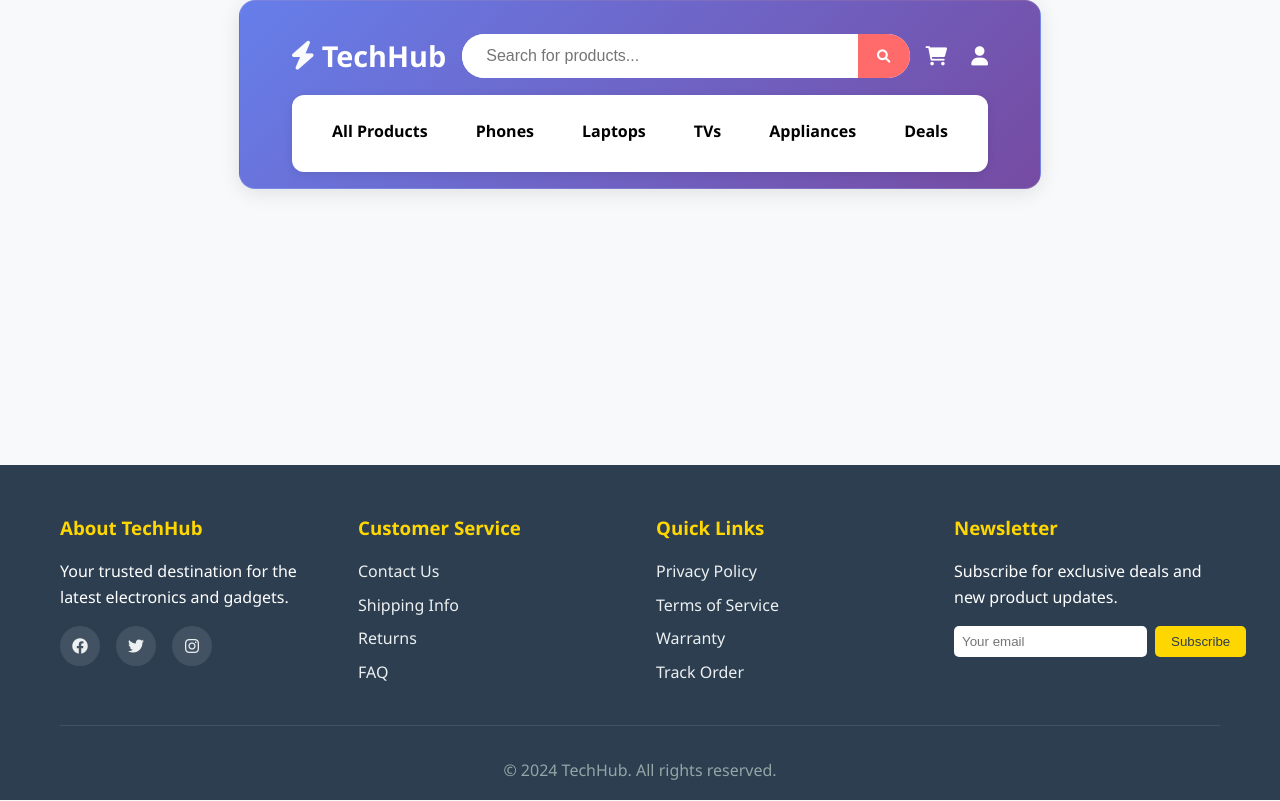
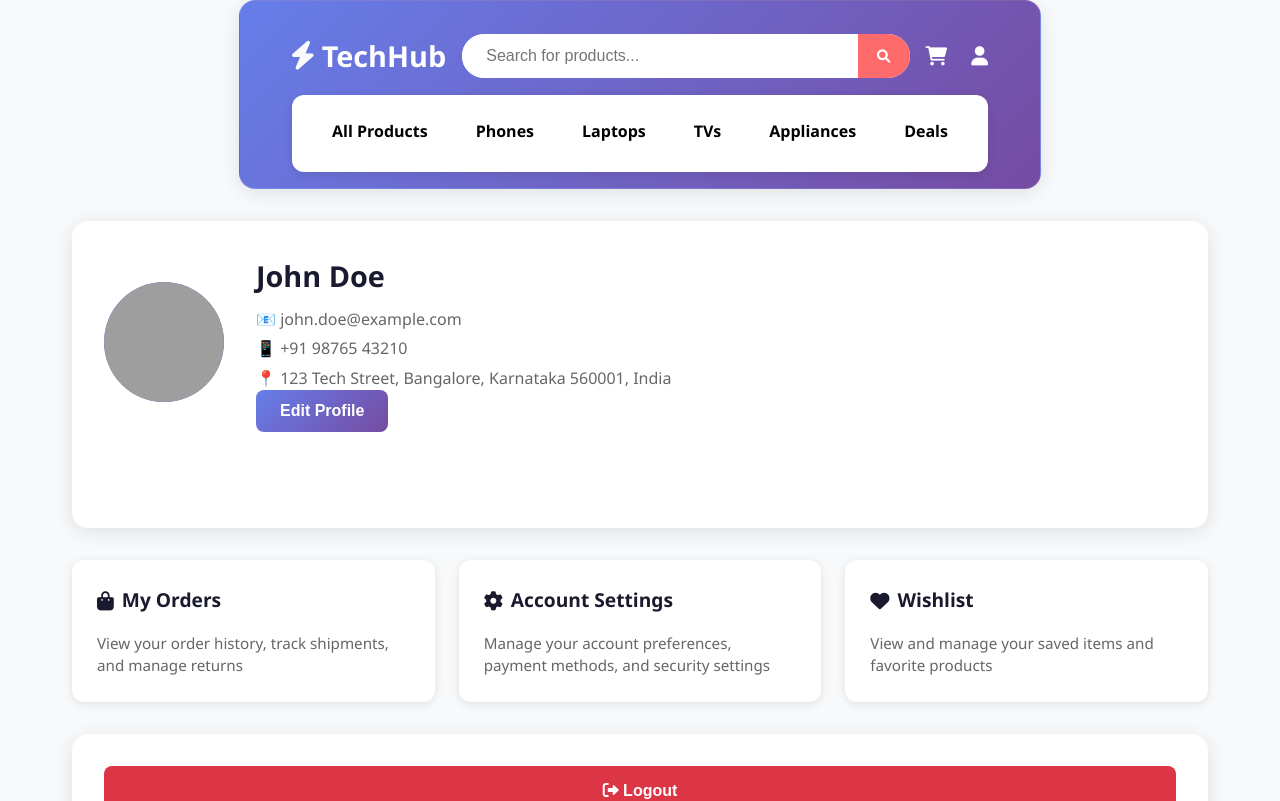
Before and after one commit to Akashprasad22/TechWorld, a React (Create React App) app in the folder client/: page /profile in a window 1280 px wide. Shown: the top 801 px of the page. Built offline with nearby package versions, Linux system fonts and the light colour scheme; grey boxes are pictures that could not be loaded.

Commit message:
Create complete profile page with user details and edit functionality

```diff
--- a/client/src/App.js
+++ b/client/src/App.js
@@ -6,6 +6,7 @@ import Hero from './components/Hero';
 import ProductsPage from './pages/ProductsPage';
 import ProductDetailPage from './pages/ProductDetailPage';
 import CartPage from './pages/CartPage';
+import Profile from './pages/Profile';
 import Footer from './components/Footer';
 import GlobalStyles from './styles/GlobalStyles';
 import styled from 'styled-components';
@@ -38,6 +39,7 @@ function App() {
               <Route path="/products" element={<ProductsPage />} />
               <Route path="/product/:id" element={<ProductDetailPage />} />
               <Route path="/cart" element={<CartPage />} />
+              <Route path="/profile" element={<Profile />} />
               <Route path="/category/:category" element={<ProductsPage />} />
             </Routes>
           </MainContent>
--- a/client/src/components/Header.js
+++ b/client/src/components/Header.js
@@ -295,6 +295,7 @@ const Header = () => {
                   <DropdownItem onClick={() => {
                     // Handle logout
                     localStorage.removeItem('token');
+                    localStorage.removeItem('user');
                     navigate('/login');
                     closeProfileDropdown();
                   }}>
--- /dev/null
+++ b/client/src/pages/Profile.js
@@ -0,0 +1,287 @@
+import React, { useState, useEffect } from 'react';
+import styled from 'styled-components';
+import { useNavigate } from 'react-router-dom';
+
+const ProfileContainer = styled.div`
+  max-width: 1200px;
+  margin: 0 auto;
+  padding: 2rem;
+`;
+
+const ProfileCard = styled.div`
+  background: white;
+  border-radius: 16px;
+  box-shadow: 0 4px 20px rgba(0,0,0,0.1);
+  padding: 2rem;
+  margin-bottom: 2rem;
+`;
+
+const ProfileHeader = styled.div`
+  display: flex;
+  align-items: center;
+  gap: 2rem;
+  margin-bottom: 2rem;
+  padding-bottom: 2rem;
+  border-bottom: 1px solid #f0f0f;
+`;
+
+const ProfilePicture = styled.div`
+  width: 120px;
+  height: 120px;
+  border-radius: 50%;
+  background: linear-gradient(135deg, #667eea 0%, #764ba2 100%);
+  display: flex;
+  align-items: center;
+  justify-content: center;
+  font-size: 3rem;
+  color: white;
+  font-weight: bold;
+  overflow: hidden;
+
+  img {
+    width: 100%;
+    height: 100%;
+    object-fit: cover;
+    border-radius: 50%;
+  }
+`;
+
+const ProfileInfo = styled.div`
+  flex: 1;
+`;
+
+const ProfileName = styled.h2`
+  margin: 0 0 0.5rem 0;
+  color: #1a1a2e;
+  font-size: 1.8rem;
+`;
+
+const ProfileEmail = styled.p`
+  margin: 0.25rem 0;
+  color: #666;
+  font-size: 1rem;
+`;
+
+const ProfilePhone = styled.p`
+  margin: 0.25rem 0;
+  color: #666;
+  font-size: 1rem;
+`;
+
+const ProfileAddress = styled.p`
+  margin: 0.25rem 0 0 0;
+  color: #666;
+  font-size: 1rem;
+  line-height: 1.5;
+`;
+
+const EditButton = styled.button`
+  background: linear-gradient(135deg, #667eea 0%, #764ba2 100%);
+  color: white;
+  border: none;
+  padding: 0.75rem 1.5rem;
+  border-radius: 8px;
+  cursor: pointer;
+  font-size: 1rem;
+  font-weight: 600;
+  transition: transform 0.2s, box-shadow 0.2s;
+
+  &:hover {
+    transform: translateY(-2px);
+    box-shadow: 0 6px 20px rgba(102, 126, 234, 0.3);
+  }
+`;
+
+const SectionGrid = styled.div`
+  display: grid;
+  grid-template-columns: repeat(auto-fit, minmax(300px, 1fr));
+  gap: 1.5rem;
+  margin-top: 2rem;
+`;
+
+const SectionCard = styled.div`
+  background: white;
+  border-radius: 12px;
+  box-shadow: 0 2px 10px rgba(0,0,0,0.1);
+  padding: 1.5rem;
+  text-decoration: none;
+  color: #1a1a2e;
+  transition: all 0.3s;
+  border: 1px solid transparent;
+
+  &:hover {
+    transform: translateY(-2px);
+    box-shadow: 0 4px 15px rgba(0,0,0,0.15);
+    border-color: #667eea;
+  }
+`;
+
+const SectionTitle = styled.h3`
+  margin: 0 0 1rem 0;
+  color: #1a1a2e;
+  font-size: 1.2rem;
+  display: flex;
+  align-items: center;
+  gap: 0.5rem;
+`;
+
+const SectionDescription = styled.p`
+  margin: 0;
+  color: #666;
+  font-size: 0.95rem;
+  line-height: 1.5;
+`;
+
+const LogoutButton = styled.button`
+  background: #dc3545;
+  color: white;
+  border: none;
+  padding: 1rem 2rem;
+  border-radius: 8px;
+  cursor: pointer;
+  font-size: 1rem;
+  font-weight: 600;
+  transition: all 0.3s;
+  width: 100%;
+
+  &:hover {
+    background: #c82333;
+    transform: translateY(-2px);
+    box-shadow: 0 4px 15px rgba(220, 53, 69, 0.3);
+  }
+`;
+
+const Profile = () => {
+  const navigate = useNavigate();
+  const [user, setUser] = useState({
+    name: 'John Doe',
+    email: 'john.doe@example.com',
+    phone: '+91 98765 43210',
+    address: '123 Tech Street, Bangalore, Karnataka 560001, India'
+  });
+  const [isEditing, setIsEditing] = useState(false);
+  const [editedUser, setEditedUser] = useState(user);
+
+  useEffect(() => {
+    // Fetch user data from localStorage or API
+    const storedUser = localStorage.getItem('user');
+    if (storedUser) {
+      setUser(JSON.parse(storedUser));
+    }
+  }, []);
+
+  const handleEdit = () => {
+    setIsEditing(true);
+    setEditedUser(user);
+  };
+
+  const handleSave = () => {
+    setUser(editedUser);
+    localStorage.setItem('user', JSON.stringify(editedUser));
+    setIsEditing(false);
+  };
+
+  const handleCancel = () => {
+    setEditedUser(user);
+    setIsEditing(false);
+  };
+
+  const handleLogout = () => {
+    localStorage.removeItem('token');
+    localStorage.removeItem('user');
+    navigate('/login');
+  };
+
+  return (
+    <ProfileContainer>
+      <ProfileCard>
+        <ProfileHeader>
+          <ProfilePicture>
+            <img src="/api/placeholder/120/120" alt="Profile" />
+          </ProfilePicture>
+          <ProfileInfo>
+            {isEditing ? (
+              <>
+                <input
+                  type="text"
+                  value={editedUser.name}
+                  onChange={(e) => setEditedUser({...editedUser, name: e.target.value})}
+                  style={{ fontSize: '1.8rem', marginBottom: '0.5rem', border: '1px solid #ddd', padding: '0.5rem', borderRadius: '4px' }}
+                />
+                <input
+                  type="email"
+                  value={editedUser.email}
+                  onChange={(e) => setEditedUser({...editedUser, email: e.target.value})}
+                  style={{ fontSize: '1rem', marginBottom: '0.25rem', border: '1px solid #ddd', padding: '0.5rem', borderRadius: '4px', width: '100%' }}
+                />
+                <input
+                  type="tel"
+                  value={editedUser.phone}
+                  onChange={(e) => setEditedUser({...editedUser, phone: e.target.value})}
+                  style={{ fontSize: '1rem', marginBottom: '0.25rem', border: '1px solid #ddd', padding: '0.5rem', borderRadius: '4px', width: '100%' }}
+                />
+                <textarea
+                  value={editedUser.address}
+                  onChange={(e) => setEditedUser({...editedUser, address: e.target.value})}
+                  style={{ fontSize: '1rem', border: '1px solid #ddd', padding: '0.5rem', borderRadius: '4px', width: '100%', minHeight: '60px', resize: 'vertical' }}
+                />
+                <div style={{ marginTop: '1rem', display: 'flex', gap: '1rem' }}>
+                  <EditButton onClick={handleSave}>Save</EditButton>
+                  <EditButton onClick={handleCancel} style={{ background: '#6c757d' }}>Cancel</EditButton>
+                </div>
+              </>
+            ) : (
+              <>
+                <ProfileName>{user.name}</ProfileName>
+                <ProfileEmail>📧 {user.email}</ProfileEmail>
+                <ProfilePhone>📱 {user.phone}</ProfilePhone>
+                <ProfileAddress>📍 {user.address}</ProfileAddress>
+                <EditButton onClick={handleEdit}>Edit Profile</EditButton>
+              </>
+            )}
+          </ProfileInfo>
+        </ProfileHeader>
+      </ProfileCard>
+
+      <SectionGrid>
+        <SectionCard as="div" onClick={() => navigate('/orders')}>
+          <SectionTitle>
+            <i className="fas fa-shopping-bag"></i>
+            My Orders
+          </SectionTitle>
+          <SectionDescription>
+            View your order history, track shipments, and manage returns
+          </SectionDescription>
+        </SectionCard>
+
+        <SectionCard as="div" onClick={() => navigate('/settings')}>
+          <SectionTitle>
+            <i className="fas fa-cog"></i>
+            Account Settings
+          </SectionTitle>
+          <SectionDescription>
+            Manage your account preferences, payment methods, and security settings
+          </SectionDescription>
+        </SectionCard>
+
+        <SectionCard as="div" onClick={() => navigate('/wishlist')}>
+          <SectionTitle>
+            <i className="fas fa-heart"></i>
+            Wishlist
+          </SectionTitle>
+          <SectionDescription>
+            View and manage your saved items and favorite products
+          </SectionDescription>
+        </SectionCard>
+      </SectionGrid>
+
+      <ProfileCard style={{ marginTop: '2rem' }}>
+        <LogoutButton onClick={handleLogout}>
+          <i className="fas fa-sign-out-alt"></i> Logout
+        </LogoutButton>
+      </ProfileCard>
+    </ProfileContainer>
+  );
+};
+
+export default Profile;
```
